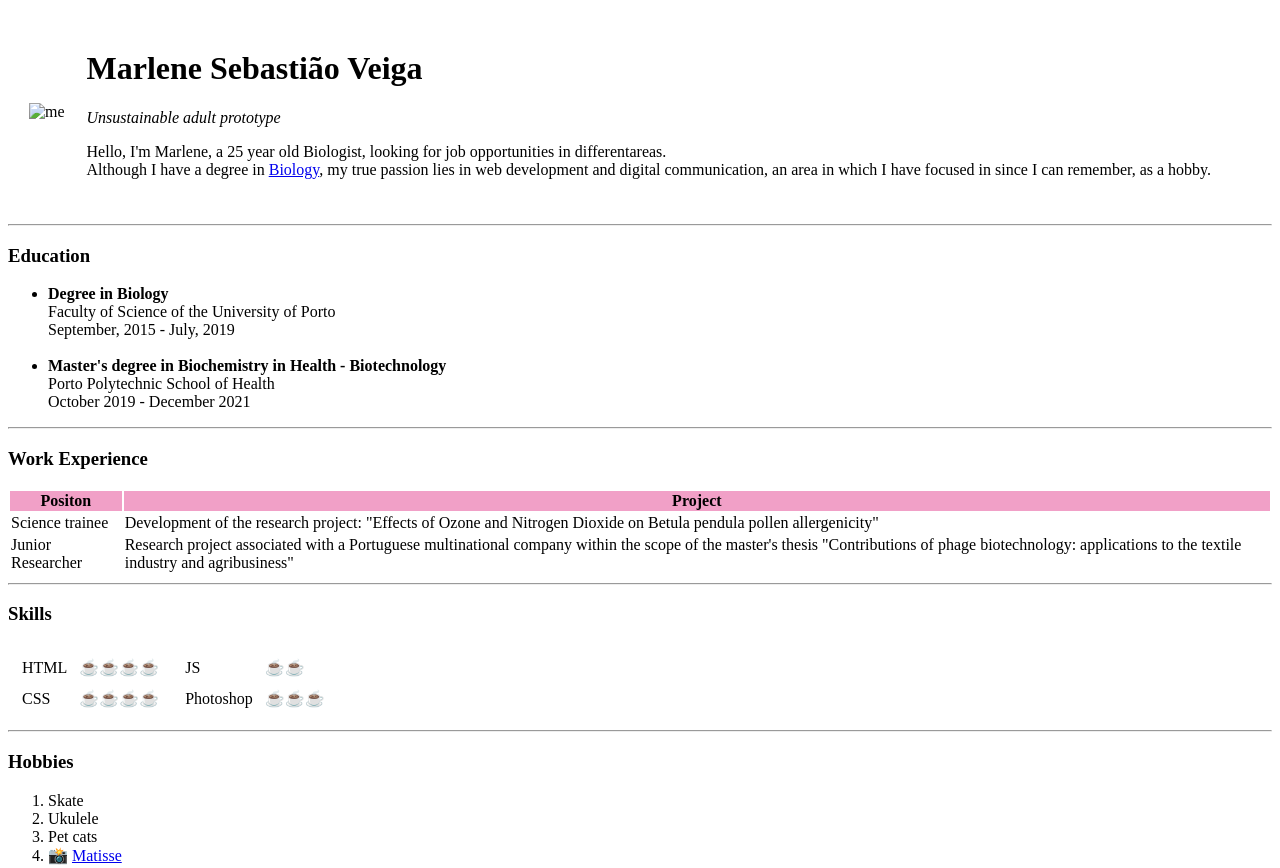
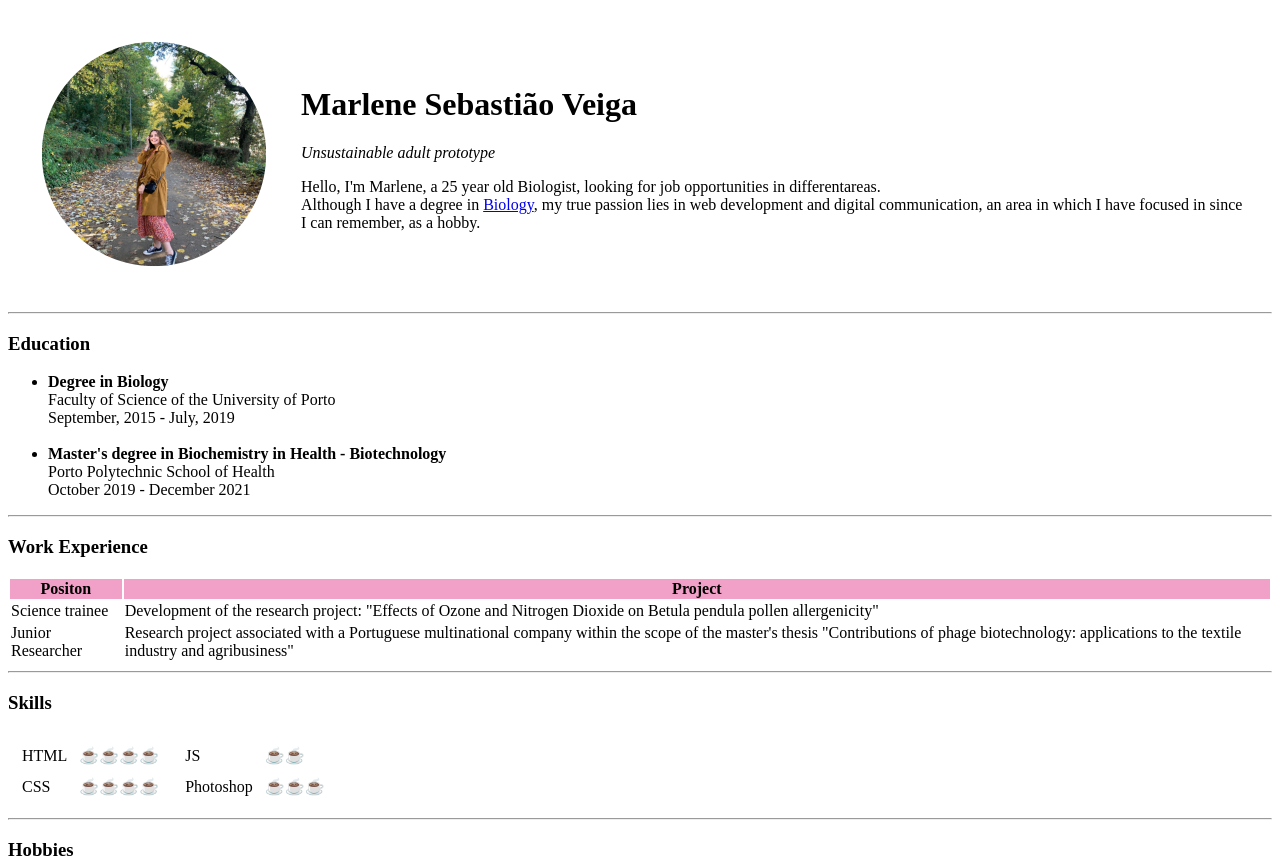
Before and after one commit to i-Lene/CV, a plain HTML site: page index.html in a window 1280 px wide. Shown: the top 868 px of the page. Drawn offline with Linux system fonts and the light colour scheme.

Commit message:
update 1

```diff
--- a/index.html
+++ b/index.html
@@ -10,7 +10,7 @@
 <body>
   <table cellspacing="20">
     <tr>
-      <td><img src="/home/marlene/Documents/WebDev/web development/img/Design sem nome (1).png" alt="me" width="250px"></td>
+      <td><img src="img/Design sem nome (1).png" alt="me" width="250px"></td>
       <td>
         <h1>Marlene Sebastião Veiga</h1>
         <p><em>Unsustainable adult prototype</em></p>
```
